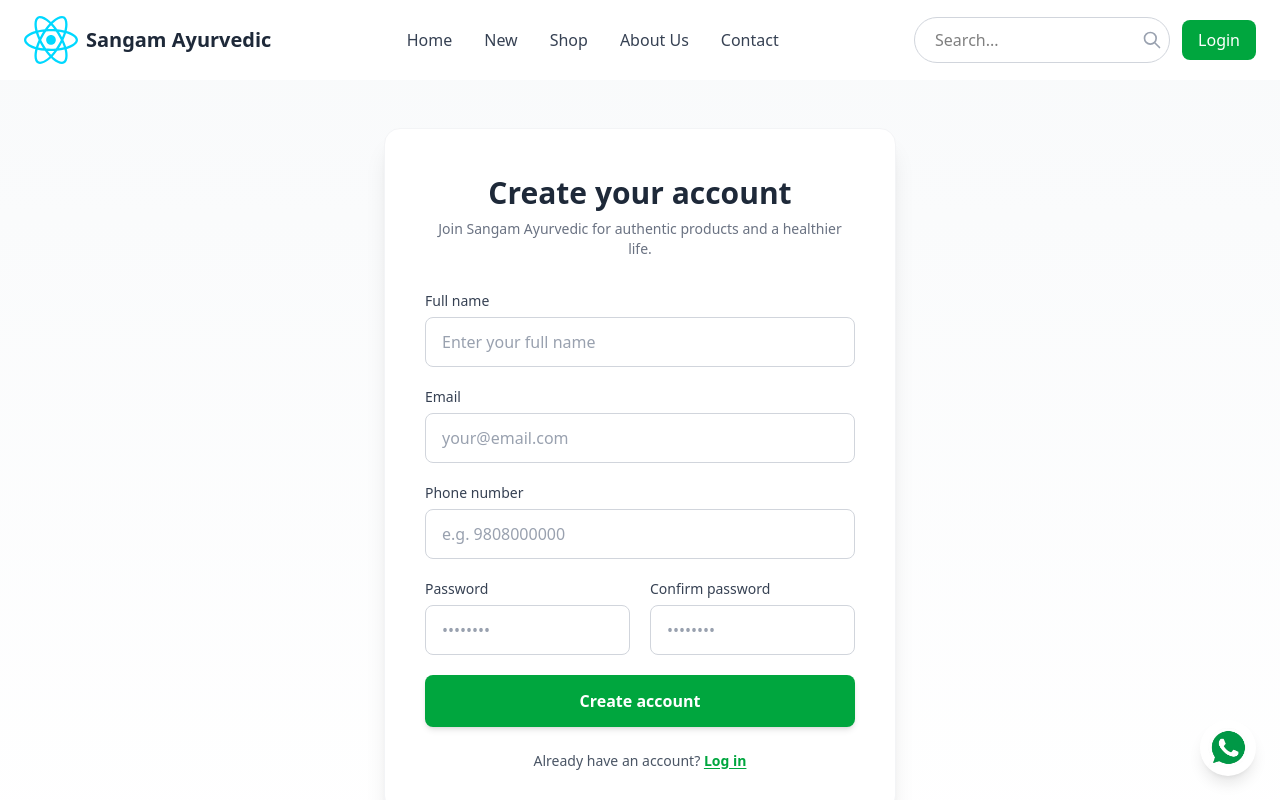
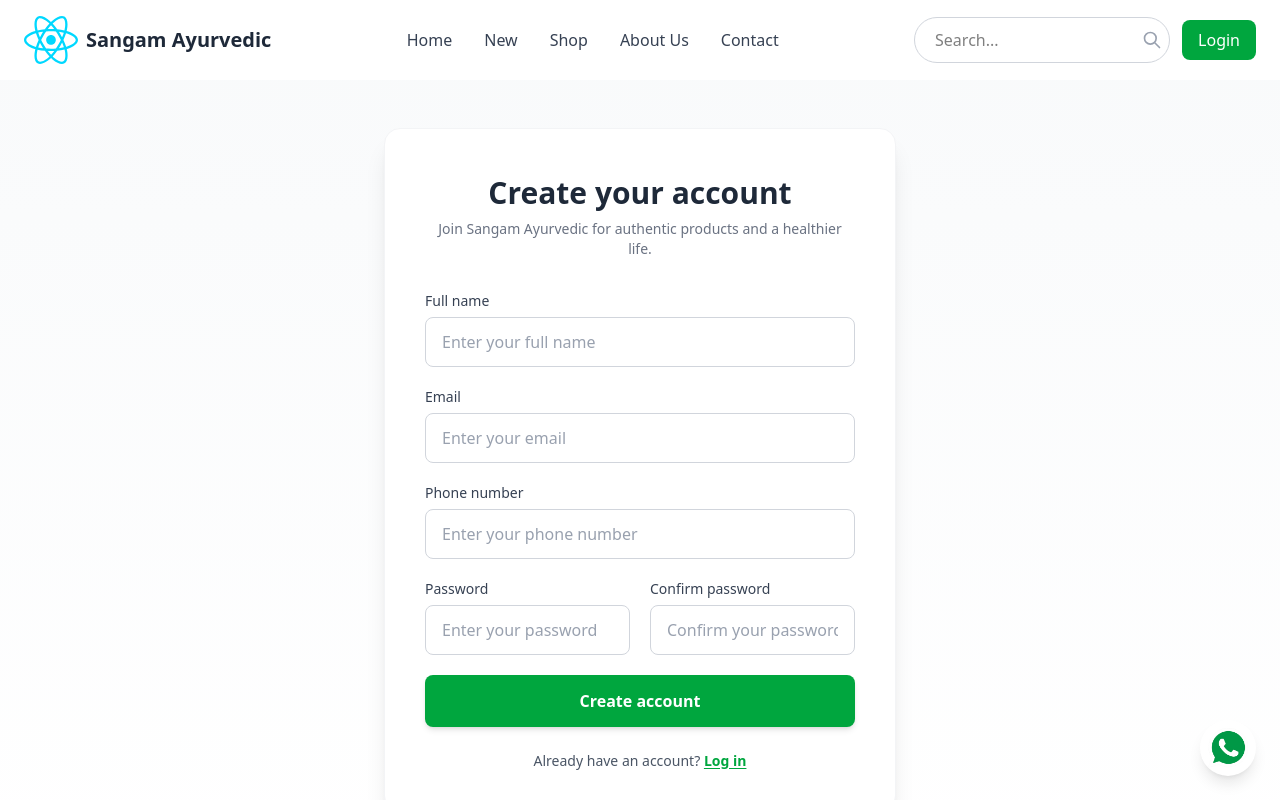
Before and after one commit to Nivesh26/Sangam-Ayurvedic-Shop, a React (Vite) app in the folder Frontend/: page /signup in a window 1280 px wide. Shown: the top 800 px of the page. Built offline with nearby package versions, Linux system fonts and the light colour scheme.

Commit message:
Update placeholder text in UserSignup component for improved user guidance

```diff
--- a/Frontend/src/Logins/UserSignup.tsx
+++ b/Frontend/src/Logins/UserSignup.tsx
@@ -80,7 +80,7 @@ const UserSignup = () => {
                     value={formData.email}
                     onChange={handleChange}
                     required
-                    placeholder="your@email.com"
+                    placeholder="Enter your email"
                     className="w-full px-4 py-3 border border-gray-300 rounded-lg focus:outline-none focus:ring-2 focus:ring-green-500 focus:border-green-500 transition-colors placeholder-gray-400"
                   />
                 </div>
@@ -95,7 +95,7 @@ const UserSignup = () => {
                     value={formData.phoneNumber}
                     onChange={handleChange}
                     required
-                    placeholder="e.g. 9808000000"
+                    placeholder="Enter your phone number"
                     className="w-full px-4 py-3 border border-gray-300 rounded-lg focus:outline-none focus:ring-2 focus:ring-green-500 focus:border-green-500 transition-colors placeholder-gray-400"
                   />
                 </div>
@@ -111,7 +111,7 @@ const UserSignup = () => {
                       value={formData.password}
                       onChange={handleChange}
                       required
-                      placeholder="••••••••"
+                      placeholder="Enter your password"
                       className="w-full px-4 py-3 border border-gray-300 rounded-lg focus:outline-none focus:ring-2 focus:ring-green-500 focus:border-green-500 transition-colors placeholder-gray-400"
                     />
                   </div>
@@ -126,7 +126,7 @@ const UserSignup = () => {
                       value={formData.confirmPassword}
                       onChange={handleChange}
                       required
-                      placeholder="••••••••"
+                      placeholder="Confirm your password"
                       className={`w-full px-4 py-3 border rounded-lg focus:outline-none focus:ring-2 transition-colors placeholder-gray-400 ${
                         !passwordMatch ? 'border-red-500 focus:ring-red-500 focus:border-red-500' : 'border-gray-300 focus:ring-green-500 focus:border-green-500'
                       }`}
```
